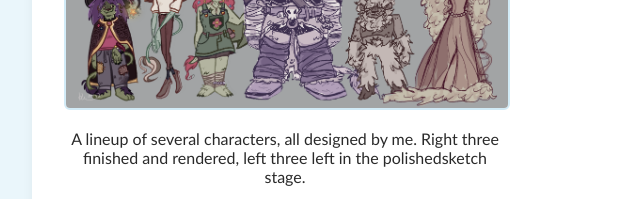
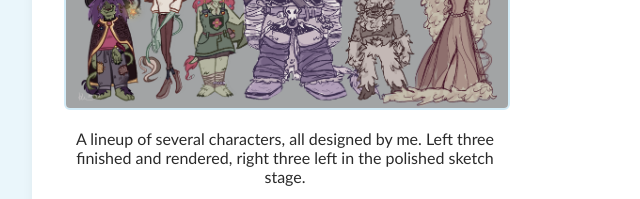
Before and after one commit to kwils868/fid_2, a plain HTML site: page resume/resumeindex.html in a window 1280 px wide. Shown: the part 1100-1299 px from the top of the page, 126-766 px from the left. Drawn offline with Linux system fonts and the light colour scheme.

Commit message:
Update resumeindex.html

```diff
--- a/resume/resumeindex.html
+++ b/resume/resumeindex.html
@@ -126,7 +126,7 @@ text-align: center;
 <div class="gallery">
 <h2>Portfolio</h2><br>
 <div class="center-text">
-<img src="gob lineup v2 nr charonly bg.png" alt="Goblin Character Lineup"><p>A lineup of several characters, all designed by me. Right three finished and rendered, left three left in the polishedsketch stage.</p>
+<img src="gob lineup v2 nr charonly bg.png" alt="Goblin Character Lineup"><p>A lineup of several characters, all designed by me. Left three finished and rendered, right three left in the polished sketch stage.</p>
 <img src="mw1886.jpg" alt="Character Digital Painting"><p>A digital rendered painting of a character. Character is not owned by me, but designed by me based on text descriptors.</p>
 <img src="magicaCD.jpg" alt="Design Challenge"><p>A piece of two original designs, made with the same original base drawing.</p>
 <img src="amigosketch.jpg" alt="Digital Sketch"><p>Unfinished version of a rendered piece in its sketch stage.</p>
```
